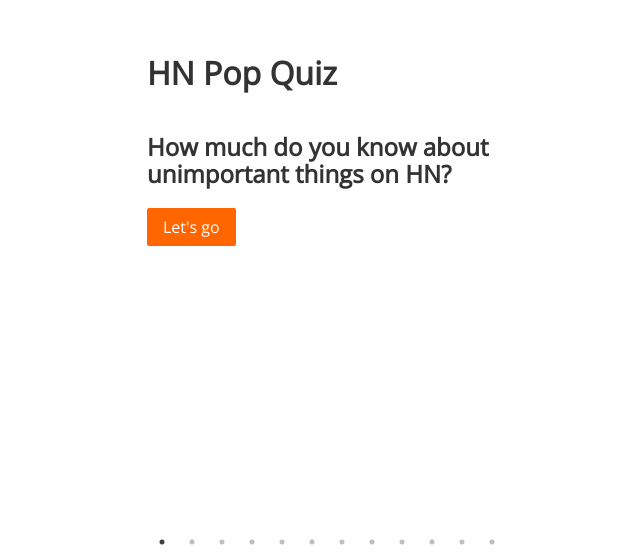
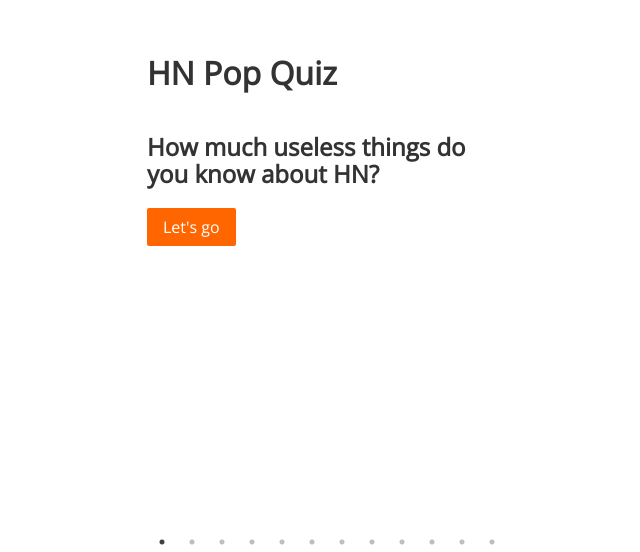
Before and after one commit to fikrikarim/hnpopquiz, a React (Create React App) app: page / in a window 1280 px wide. Shown: the part 248-800 px from the top of the page, without its empty margins (313-953 px from the left). Built offline with nearby package versions, Linux system fonts and the light colour scheme; the HTML template or start-up script is replaced by a standard one.

Commit message:
Update the quizList answer

```diff
--- a/src/components/SlideLanding.js
+++ b/src/components/SlideLanding.js
@@ -6,7 +6,7 @@ export default function SlideLanding(props) {
   return (
     <div className="slide slide-landing">
       <h1>HN Pop Quiz</h1>
-      <h2>How much do you know about unimportant things on HN?</h2>
+      <h2>How much useless things do you know about HN?</h2>
 
       <button className="pure-button pure-button-primary" onClick={onClick}>
         Let's go
--- a/src/quizList.json
+++ b/src/quizList.json
@@ -10,28 +10,28 @@
       "Chris Paul"
     ],
     "correctChoice": "Paul Graham",
-    "explanation": "<a href='https://en.wikipedia.org/wiki/Hacker_News' target='__blank'>If you answer this question wrong, welcome to HN!</a>"
+    "explanation": "<a href='https://en.wikipedia.org/wiki/Hacker_News' target='_blank'>If you answer this question wrong, welcome to HN!</a>"
   },
   {
     "id": "2",
     "question": "What company did Show HN on Hacker news, but got some pessimistic comments, including, \"you can already build such a system yourself quite trivially\"?",
     "choices": ["Airbnb", "Box", "Coinbase", "Dropbox", "Firebase"],
     "correctChoice": "Dropbox",
-    "explanation": "<a href='https://news.ycombinator.com/item?id=8863' target='__blank'>The infamous Dropbox Show HN page</a>"
+    "explanation": "<a href='https://news.ycombinator.com/item?id=8863' target='_blank'>The infamous Dropbox Show HN page</a>"
   },
   {
     "id": "3",
     "question": "How many karma you need to be able to downvote other comments?",
     "choices": ["1", "31", "251", "501", "You can downvote comments?"],
     "correctChoice": "501",
-    "explanation": "<a href='https://github.com/minimaxir/hacker-news-undocumented#downvoting-comments' target='__blank'>One of Hacker News's Undocumented Features</a>"
+    "explanation": "<a href='https://github.com/minimaxir/hacker-news-undocumented#downvoting-comments' target='_blank'>One of Hacker News's undocumented feature</a>"
   },
   {
     "id": "4",
-    "question": "What is the username of one (or more) of our moderator(s)?",
+    "question": "What is the username of one of our moderators?",
     "choices": ["dang", "ding", "spez", "momod", "All of the above"],
     "correctChoice": "dang",
-    "explanation": "<a href='https://www.newyorker.com/news/letter-from-silicon-valley/the-lonely-work-of-moderating-hacker-news' target='__blank'>A very cool and detailed article from Newyorker about Hacker News</a>"
+    "explanation": "<a href='https://www.newyorker.com/news/letter-from-silicon-valley/the-lonely-work-of-moderating-hacker-news' target='_blank'>A very cool and detailed article from Newyorker about HN behind the scene</a>"
   },
   {
     "id": "5",
@@ -44,14 +44,14 @@
       "None of the above"
     ],
     "correctChoice": "Alan Kay",
-    "explanation": "<a href='https://news.ycombinator.com/item?id=11939851' target='__blank'>I heard Alan Kay first from HN :D</a>"
+    "explanation": "<a href='https://news.ycombinator.com/item?id=11939851' target='_blank'>AMA page</a>"
   },
   {
     "id": "6",
     "question": "Which of the following username isn't included in top 5 users with most karma?",
     "choices": ["tptacek", "jacquesm", "patio11", "danso", "sctb"],
     "correctChoice": "sctb",
-    "explanation": "https://news.ycombinator.com/leaders"
+    "explanation": "<a href='https://news.ycombinator.com/leaders' target='_blank'>Leaderboards of imaginary internet points</a>"
   },
   {
     "id": "7",
@@ -64,14 +64,14 @@
       "daringfireball"
     ],
     "correctChoice": "n-gate",
-    "explanation": "http://n-gate.com/"
+    "explanation": "<a href='http://n-gate.com/' target='_blank'>One way of avoiding an echo chamber</a>"
   },
   {
     "id": "8",
     "question": "The original hacker news program is written in what programming language?",
     "choices": ["Arc", "Basic", "Clojure", "Delphi", "Typescript"],
     "correctChoice": "Arc",
-    "explanation": "http://paulgraham.com/hackernews.html"
+    "explanation": "<a href='http://paulgraham.com/hackernews.html' target='_blank'>It is what it used to be</a>"
   },
   {
     "id": "9",
@@ -81,10 +81,10 @@
       "Steve Jobs has passed away.",
       "Stephen Hawking has died",
       "Reflecting on one very, very strange year at Uber",
-      "Show HN: HN Pop Quiz - How much do you know about HN?"
+      "Show HN: HN Pop Quiz - Useless Trivia Quiz about HN"
     ],
     "correctChoice": "Stephen Hawking has died",
-    "explanation": "I really hope I can update this answer"
+    "explanation": "<a href='https://hn.algolia.com/' target='_blank'>I wish I can update the correct answer</a>"
   },
   {
     "id": "10",
@@ -97,6 +97,6 @@
       "\"Did you invent this algorithm?\""
     ],
     "correctChoice": "\"Did you win the Putnam?\"",
-    "explanation": "https://news.ycombinator.com/item?id=35079"
+    "explanation": "<a href='https://news.ycombinator.com/item?id=35079' target='_blank'>Sorry if the question is too trivial, it's for the bell curve :)</a>"
   }
 ]
```
